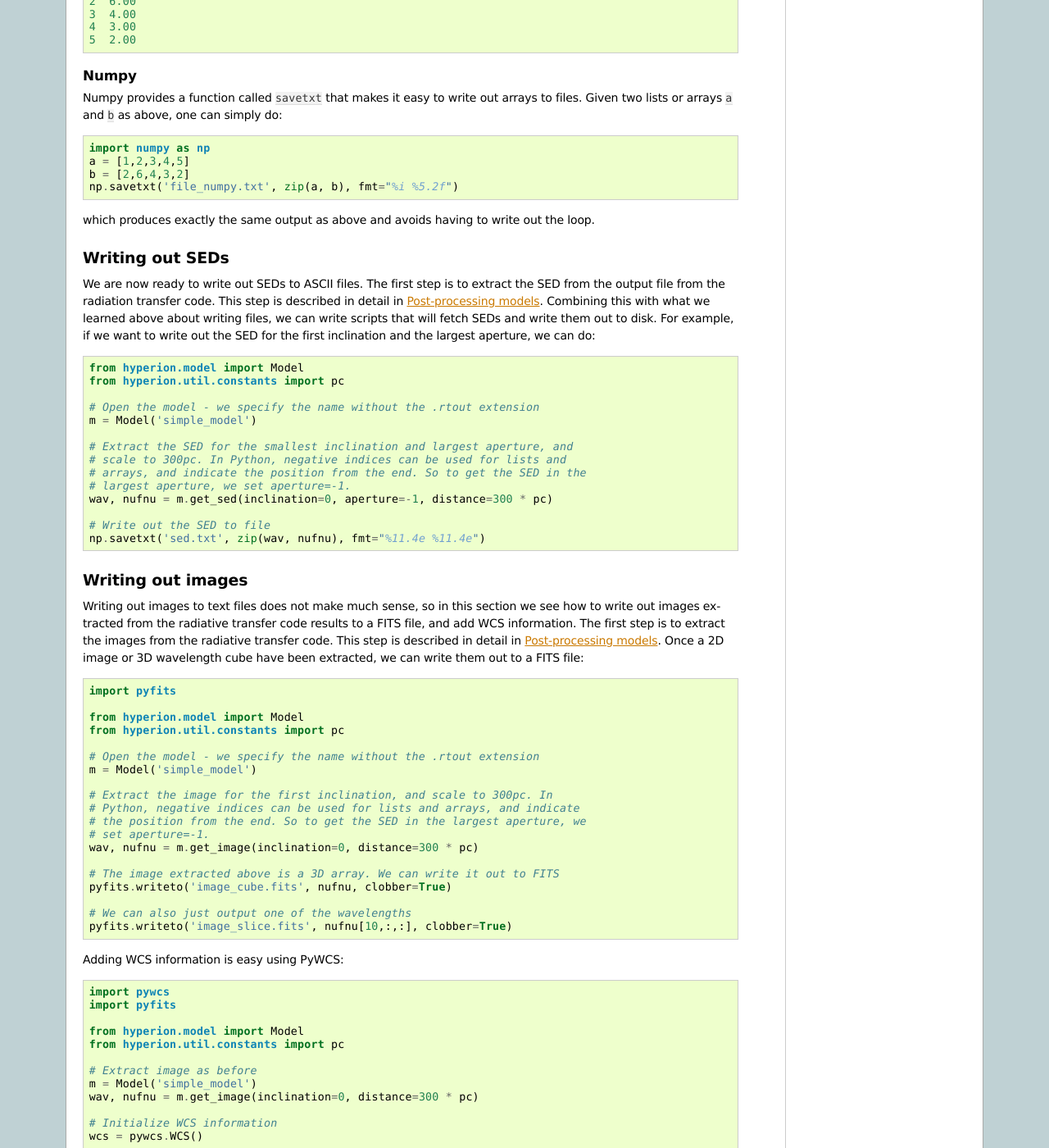
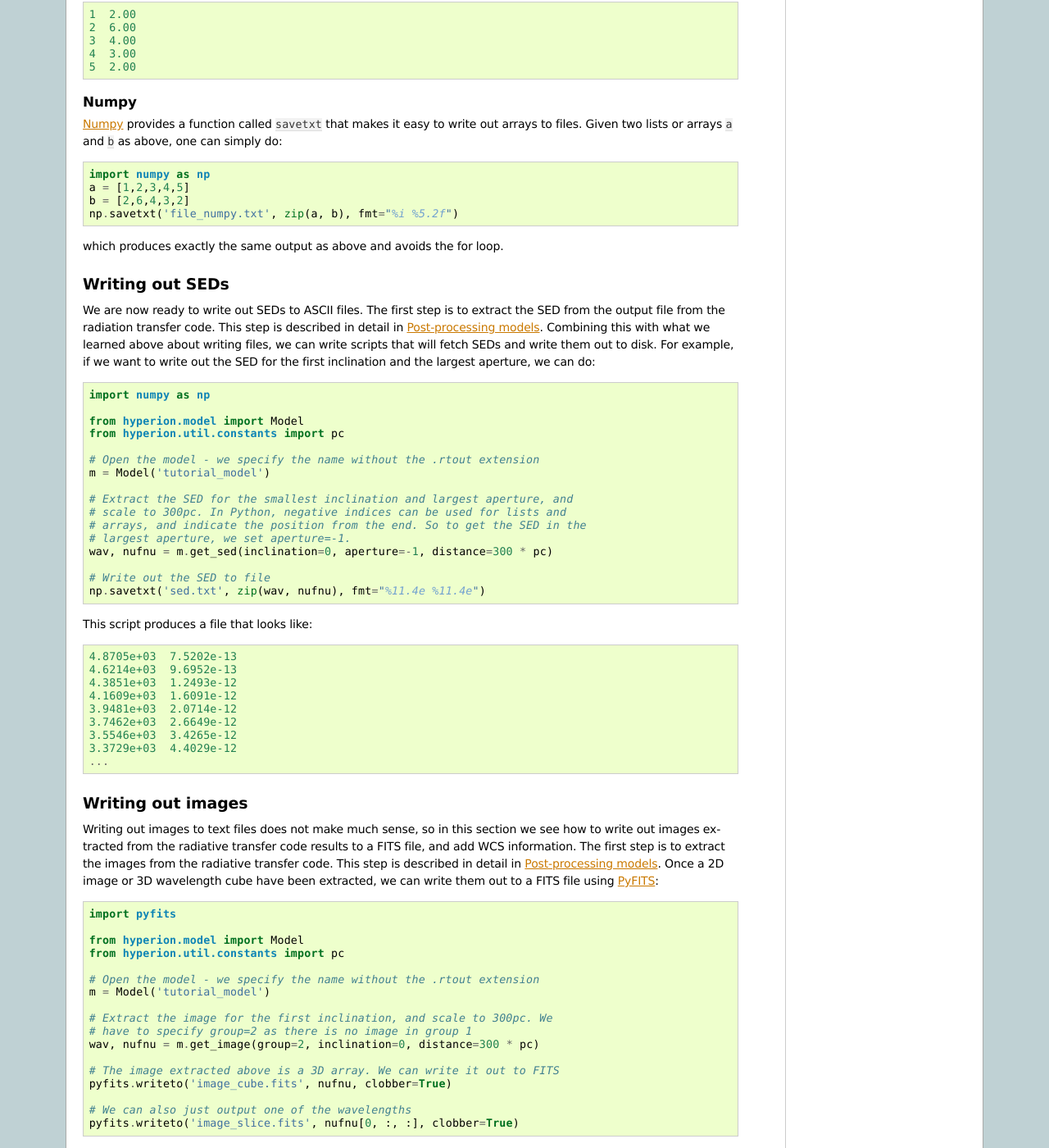
Before and after one commit to hyperion-rt/hyperion, a Sphinx documentation site: the page built from documentation/source/tutorials/tutorial_writing.rst, in a window 1280 px wide and 1400 px high, scrolled down 1040 px. Shown: the whole window at 82% size. Built offline with Sphinx 7.4.7, drawn with Linux system fonts in a browser that asks for light colours; formulas are drawn with MathJax 3; pages that are not in the unit, such as notebooks, are missing from menus; some of the changed text lies outside the part shown.

Commit message:
Re-organized and improved tutorials

```diff
--- a/documentation/source/conf_images.rst
+++ b/documentation/source/conf_images.rst
@@ -95,7 +95,7 @@ components in total: five for photons emitted from sources, two for photons
 emitted from dust, five for photons emitted from sources and subsequently
 scattered, and two for photons emitted from dust and subsequently scattered.
 
-See :ref:`postprocessing` for information on how to extract this information
+See :ref:`post-processing` for information on how to extract this information
 from the output files.
 
 Disabling SEDs or Images
--- a/documentation/source/index.rst
+++ b/documentation/source/index.rst
@@ -16,4 +16,4 @@ code. Models are set up via a Python script, and are then run using a compiled f
    model_setup.rst
    model_run.rst
    model_postprocess.rst
-   tutorials.rst
+   tutorials/index.rst
--- a/documentation/source/model_postprocess.rst
+++ b/documentation/source/model_postprocess.rst
@@ -1,4 +1,4 @@
-.. _postprocessing:
+.. _post-processing:
 
 ======================
 Post-processing models
@@ -27,7 +27,7 @@ Extracting Information
 The first step to extracting information from the models is to create an instance of the ``Model`` class, giving it the name of the output file minus the extension::
 
     from hyperion.model import Model
-    m = Model('model')
+    m = Model('simple_model')
 
 SEDs
 ----
--- a/documentation/source/tutorial_writing.rst
+++ b/documentation/source/tutorials/tutorial_writing.rst
@@ -1,6 +1,10 @@
 =================
 Writing out files
 =================
+
+.. _Numpy: http://numpy.scipy.org/
+.. _PyWCS: https://trac6.assembla.com/astrolib
+.. _PyFITS: http://www.stsci.edu/resources/software_hardware/pyfits
 
 The output files from the radiative transfer code are in the HDF5 file format,
 and can therefore be accessed directly from most programming/scripting
@@ -9,8 +13,10 @@ Python script to extract the required information and to write it out to files
 that can then be read in to other tools. In this tutorial, we learn how to
 write out SEDs and images to ASCII and FITS files respectively.
 
-An introduction to writing files
-================================
+The tutorial here assumes that you are using the :ref:`tutorial-model`.
+
+Writing files in Python
+=======================
 
 Pure Python
 -----------
@@ -67,7 +74,7 @@ which will produce a file containing::
 Numpy
 -----
 
-Numpy provides a function called ``savetxt`` that makes it easy to write out
+`Numpy`_ provides a function called ``savetxt`` that makes it easy to write out
 arrays to files. Given two lists or arrays ``a`` and ``b`` as above, one can
 simply do::
 
@@ -76,24 +83,25 @@ simply do::
    b = [2,6,4,3,2]
    np.savetxt('file_numpy.txt', zip(a, b), fmt="%i %5.2f")
 
-which produces exactly the same output as above and avoids having to write out
-the loop.
+which produces exactly the same output as above and avoids the for loop.
 
 Writing out SEDs
 ================
 
 We are now ready to write out SEDs to ASCII files. The first step is to
 extract the SED from the output file from the radiation transfer code. This
-step is described in detail in :ref:`postprocessing`. Combining this with what
+step is described in detail in :ref:`post-processing`. Combining this with what
 we learned above about writing files, we can write scripts that will fetch
 SEDs and write them out to disk. For example, if we want to write out the SED
 for the first inclination and the largest aperture, we can do::
+
+    import numpy as np
 
     from hyperion.model import Model
     from hyperion.util.constants import pc
 
     # Open the model - we specify the name without the .rtout extension
-    m = Model('simple_model')
+    m = Model('tutorial_model')
 
     # Extract the SED for the smallest inclination and largest aperture, and
     # scale to 300pc. In Python, negative indices can be used for lists and
@@ -104,6 +112,18 @@ for the first inclination and the largest aperture, we can do::
     # Write out the SED to file
     np.savetxt('sed.txt', zip(wav, nufnu), fmt="%11.4e %11.4e")
 
+This script produces a file that looks like::
+
+    4.8705e+03  7.5202e-13
+    4.6214e+03  9.6952e-13
+    4.3851e+03  1.2493e-12
+    4.1609e+03  1.6091e-12
+    3.9481e+03  2.0714e-12
+    3.7462e+03  2.6649e-12
+    3.5546e+03  3.4265e-12
+    3.3729e+03  4.4029e-12
+    ...
+
 Writing out images
 ==================
 
@@ -111,8 +131,9 @@ Writing out images to text files does not make much sense, so in this section
 we see how to write out images extracted from the radiative transfer code
 results to a FITS file, and add WCS information. The first step is to extract
 the images from the radiative transfer code. This step is described in detail
-in :ref:`postprocessing`. Once a 2D image or 3D wavelength cube have been
-extracted, we can write them out to a FITS file::
+in :ref:`post-processing`. Once a 2D image or 3D wavelength cube have been
+extracted, we can write them out to a FITS file using
+`PyFITS`_::
 
     import pyfits
 
@@ -120,21 +141,20 @@ extracted, we can write them out to a FITS file::
     from hyperion.util.constants import pc
 
     # Open the model - we specify the name without the .rtout extension
-    m = Model('simple_model')
+    m = Model('tutorial_model')
 
-    # Extract the image for the first inclination, and scale to 300pc. In
-    # Python, negative indices can be used for lists and arrays, and indicate
-    # the position from the end. So to get the SED in the largest aperture, we
-    # set aperture=-1.
-    wav, nufnu = m.get_image(inclination=0, distance=300 * pc)
+    # Extract the image for the first inclination, and scale to 300pc. We
+    # have to specify group=2 as there is no image in group 1
+    wav, nufnu = m.get_image(group=2, inclination=0, distance=300 * pc)
 
     # The image extracted above is a 3D array. We can write it out to FITS
     pyfits.writeto('image_cube.fits', nufnu, clobber=True)
 
     # We can also just output one of the wavelengths
-    pyfits.writeto('image_slice.fits', nufnu[10,:,:], clobber=True)
+    pyfits.writeto('image_slice.fits', nufnu[0, :, :], clobber=True)
 
-Adding WCS information is easy using PyWCS::
+Adding World Coordinate System (WCS) information is easy using
+`PyWCS`_::
 
     import pywcs
     import pyfits
@@ -142,16 +162,15 @@ Adding WCS information is easy using PyWCS::
     from hyperion.model import Model
     from hyperion.util.constants import pc
 
-    # Extract image as before
-    m = Model('simple_model')
-    wav, nufnu = m.get_image(inclination=0, distance=300 * pc)
+    m = Model('tutorial_model')
+    wav, nufnu = m.get_image(group=2, inclination=0, distance=300 * pc)
 
     # Initialize WCS information
-    wcs = pywcs.WCS()
+    wcs = pywcs.WCS(naxis=2)
 
     # Use the center of the image as projection center
-    wcs.wcs.crpix = [image.shape[1] / 2. + 0.5,
-                     image.shape[0] / 2. + 0.5]
+    wcs.wcs.crpix = [nufnu.shape[2] / 2. + 0.5,
+                     nufnu.shape[1] / 2. + 0.5]
 
     # Set the coordinates of the image center
     wcs.wcs.crval = [233.4452, 1.2233]
@@ -160,11 +179,11 @@ Adding WCS information is easy using PyWCS::
     wcs.wcs.cdelt = [1./3600., 1./3600.]
 
     # Set the coordinate system
-    wcs.wcs.ctype = ['GLON---CAR', 'GLAT--CAR']
+    wcs.wcs.ctype = ['GLON-CAR', 'GLAT-CAR']
 
     # And produce a FITS header
     header = wcs.to_header()
 
     # Write out to a file including the new header
-    pyfits.writeto('image_slice_wcs.fits', nufnu[10,:,:], header,
+    pyfits.writeto('image_slice_wcs.fits', nufnu[0,:,:], header,
                    clobber=True)
```
Also changed, not shown: other parts of documentation/source/tutorials/tutorial_writing.rst (+4 -3 lines), documentation/source/tutorials.rst (deleted, +0 -10 lines), documentation/source/tutorials/index.rst (added, +17 -0 lines), documentation/source/tutorials/tutorial_animations.rst (renamed from documentation/source/howto_animations.rst, +17 -7 lines), documentation/source/tutorials/tutorial_model.rst (added, +75 -0 lines), documentation/source/tutorials/tutorial_plotting.rst (renamed from documentation/source/tutorial_plotting.rst, +78 -23 lines), documentation/source/tutorials/sed.png (added), documentation/source/tutorials/sed_incl.png (added), documentation/source/tutorials/sed_origin.png (added), 2 other files.
